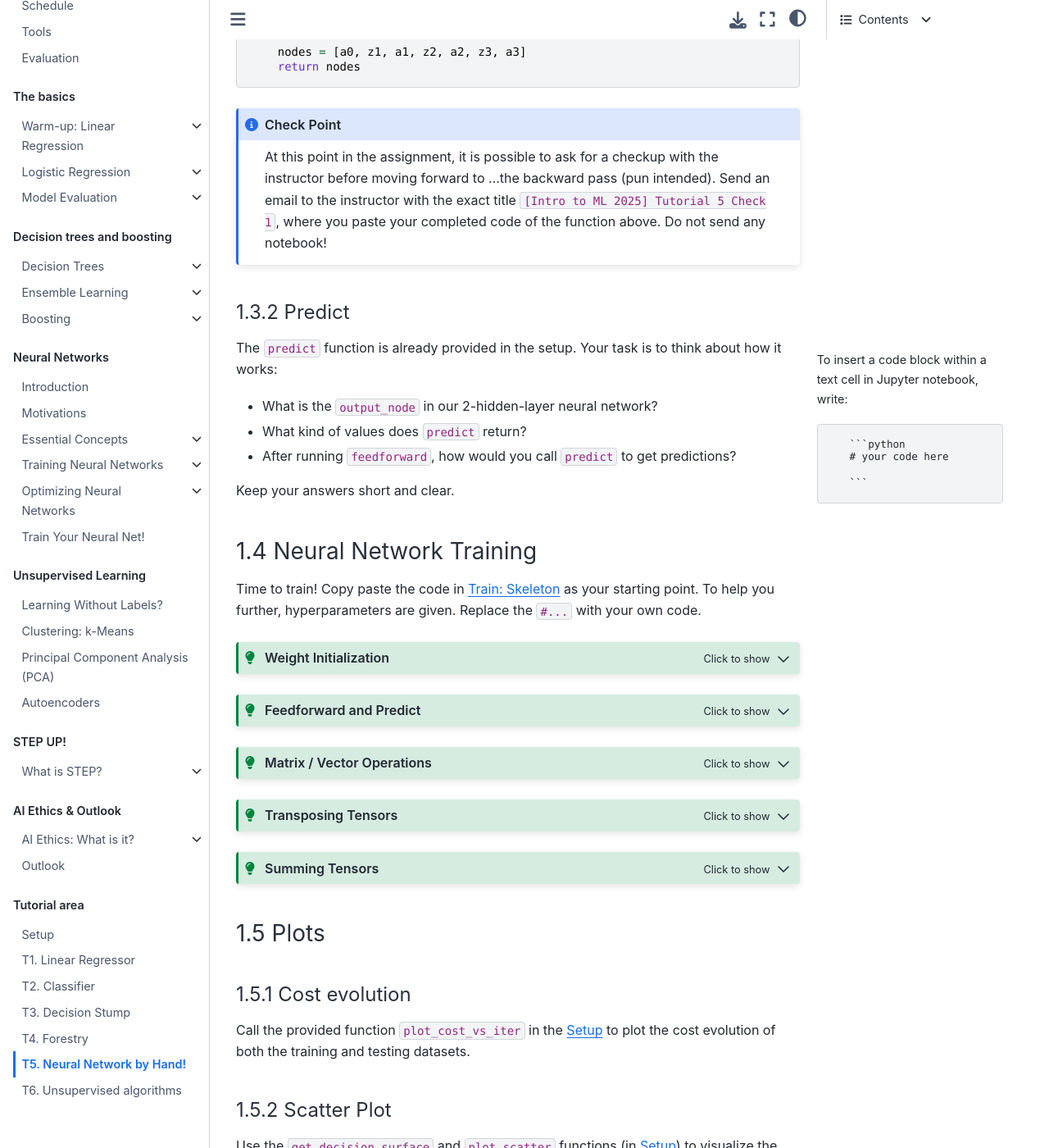
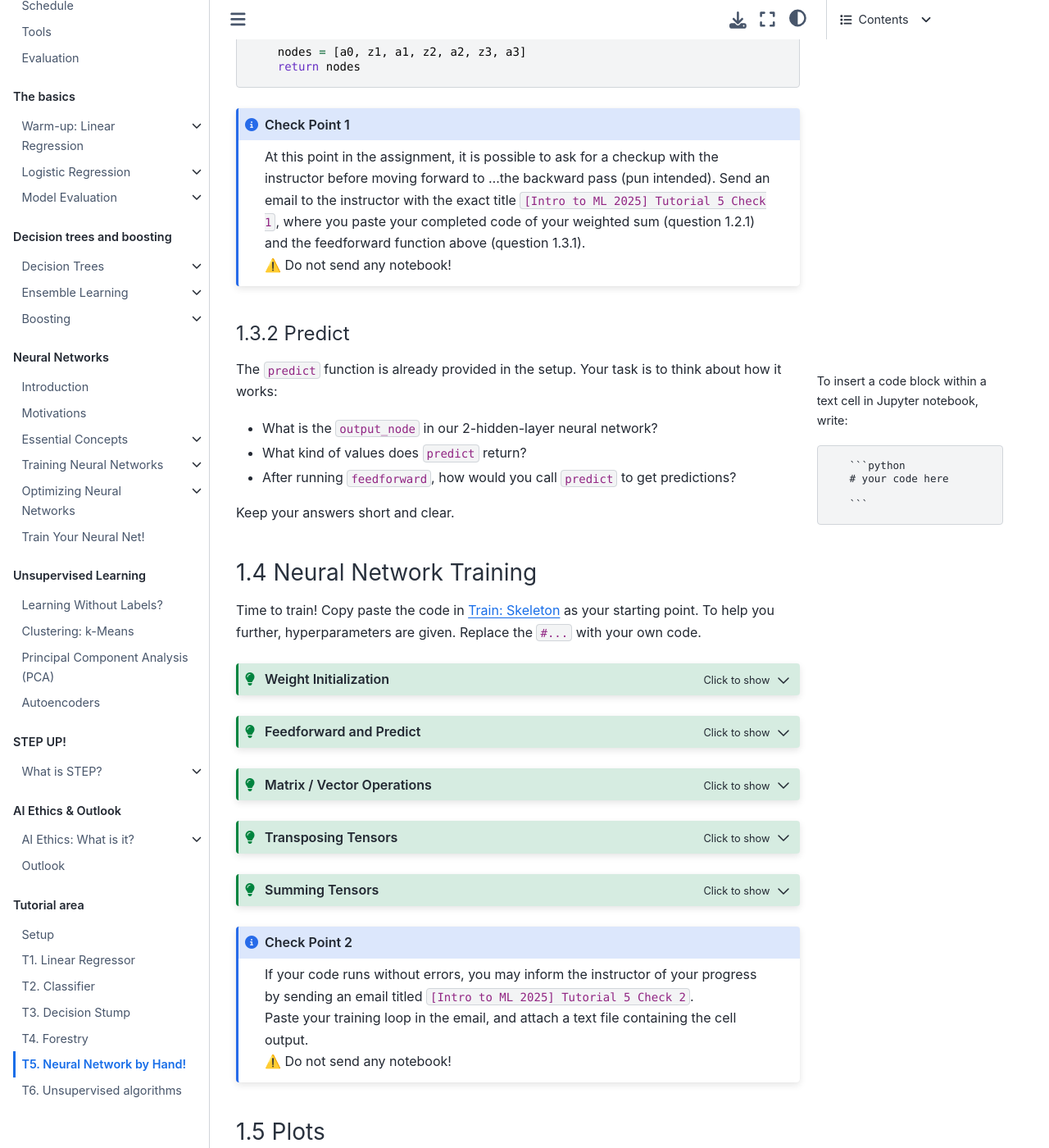
Before and after one commit to clairedavid/intro_to_ml, a Jupyter Book: the page built from tutorials/t05_nn_by_hand.md, in a window 1280 px wide and 1400 px high, scrolled down 4609 px. Shown: the whole window at 82% size. Built offline with Jupyter Book 1.0.4 settings and Sphinx 7.4.7 and the Sphinx Book theme 1.1.4, drawn with Linux system fonts in a browser that asks for light colours.

Commit message:
T5 checkpoints and typos

`````diff
--- a/tutorials/t05_nn_by_hand.md
+++ b/tutorials/t05_nn_by_hand.md
@@ -156,10 +156,11 @@ def feedforward(input_X, weights, biases):
     return nodes
 ```
 
-```{admonition} Check Point
+```{admonition} Check Point 1
 :class: note
 At this point in the assignment, it is possible to ask for a checkup with the instructor before moving forward to ...the backward pass (pun intended).
-Send an email to the instructor with the exact title `[Intro to ML 2025] Tutorial 5 Check 1`, where you paste your completed code of the function above. Do not send any notebook!
+Send an email to the instructor with the exact title `[Intro to ML 2025] Tutorial 5 Check 1`, where you paste your completed code of your weighted sum (question 1.2.1) and the feedforward function above (question 1.3.1).
+⚠️ Do not send any notebook!
 ```
 
 
@@ -237,6 +238,12 @@ Element-wise multiplication is done using `*`.
 * In general, use the `axis` argument to choose which dimension(s) to reduce.
 ````
 
+```{admonition} Check Point 2
+:class: note
+If your code runs without errors, you may inform the instructor of your progress by sending an email titled `[Intro to ML 2025] Tutorial 5 Check 2`.
+Paste your training loop in the email, and attach a text file containing the cell output.
+⚠️ Do not send any notebook!
+```
 
 ### 1.5 Plots
 
`````
Also changed, not shown: nn/model_rep_1_neurons.md (+2 -2 lines), trees/dt_2_cart_algorithm.md (+1 -1 lines).
